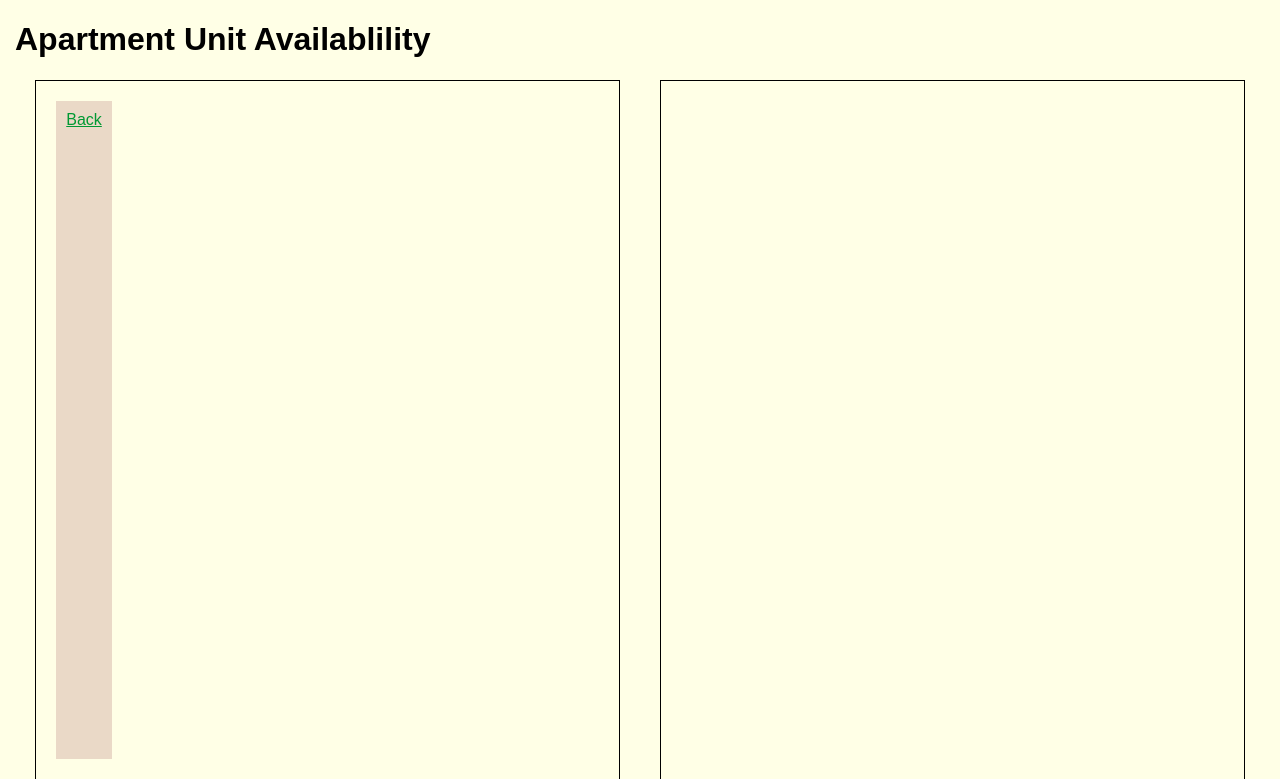
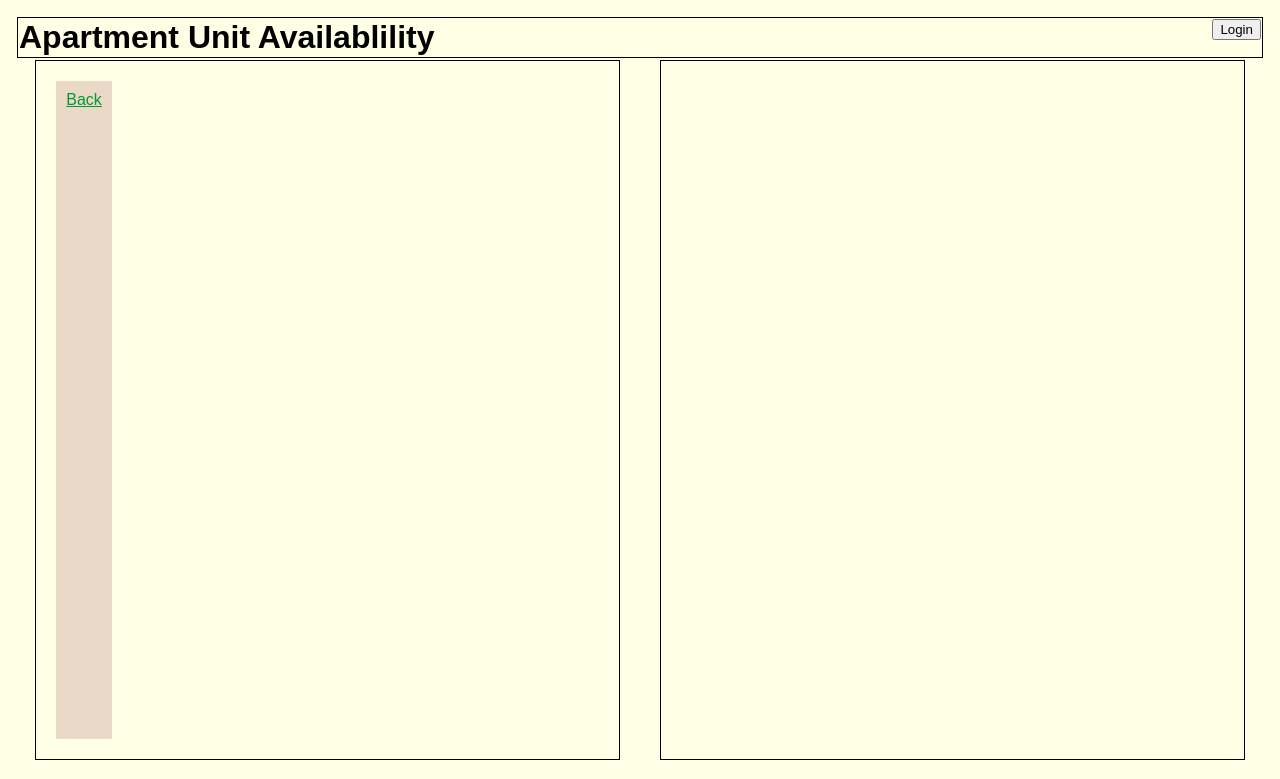
Before and after one commit to robmonday/apartment-inventory, a Flask app: page /floorplan/1/ in a window 1280 px wide. Shown: the top 779 px of the page. Run offline with Flask 2, Linux system fonts and the light colour scheme; data that the repository does not hold is empty.

Commit message:
add login button in top-right corner

```diff
--- a/static/styles.css
+++ b/static/styles.css
@@ -64,3 +64,7 @@ td {
 #input_field {
 	width: 96%;
 }
+
+#login-button {
+	align: right;
+}
--- a/templates/index.html
+++ b/templates/index.html
@@ -4,7 +4,14 @@
 	<title>Apartment Unit Availability</title>
 </head>
 <body>
-	<h1>Apartment Unit Availablility</h1>
+	<table>
+		<tr>
+			<td>
+				<h1 style="display: inline; text-align: left;">Apartment Unit Availablility</h1>
+				<input type="button" value="Login" style="float: right">
+			</td>
+		</tr>
+	</table>
 
 	<div class="container">
 	{% block entire_pane %}
```
